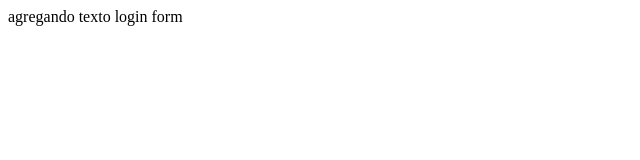
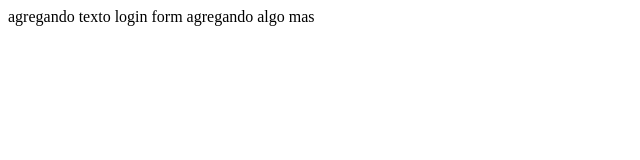
Before and after one commit to omarparedes23/myappsample, a plain HTML site: page index.html in a window 1280 px wide. Shown: the whole page, without its empty margins (0-640 px from the left). Drawn offline with Linux system fonts and the light colour scheme.

Commit message:
cambios en index

```diff
--- a/index.html
+++ b/index.html
@@ -4,6 +4,7 @@
 <body>
 agregando texto
 login form
+agregando algo mas
 </body>
 
 </html>
```
